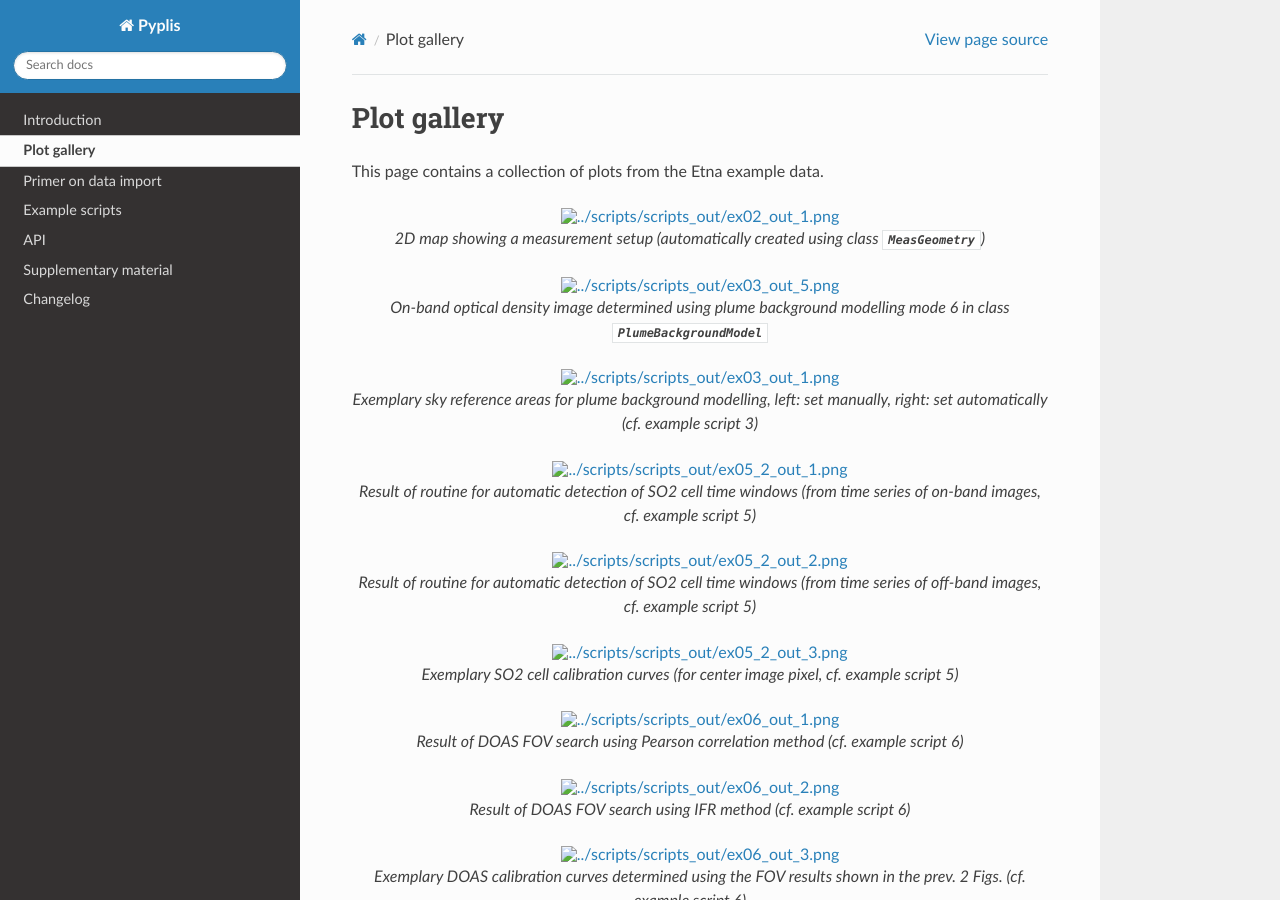
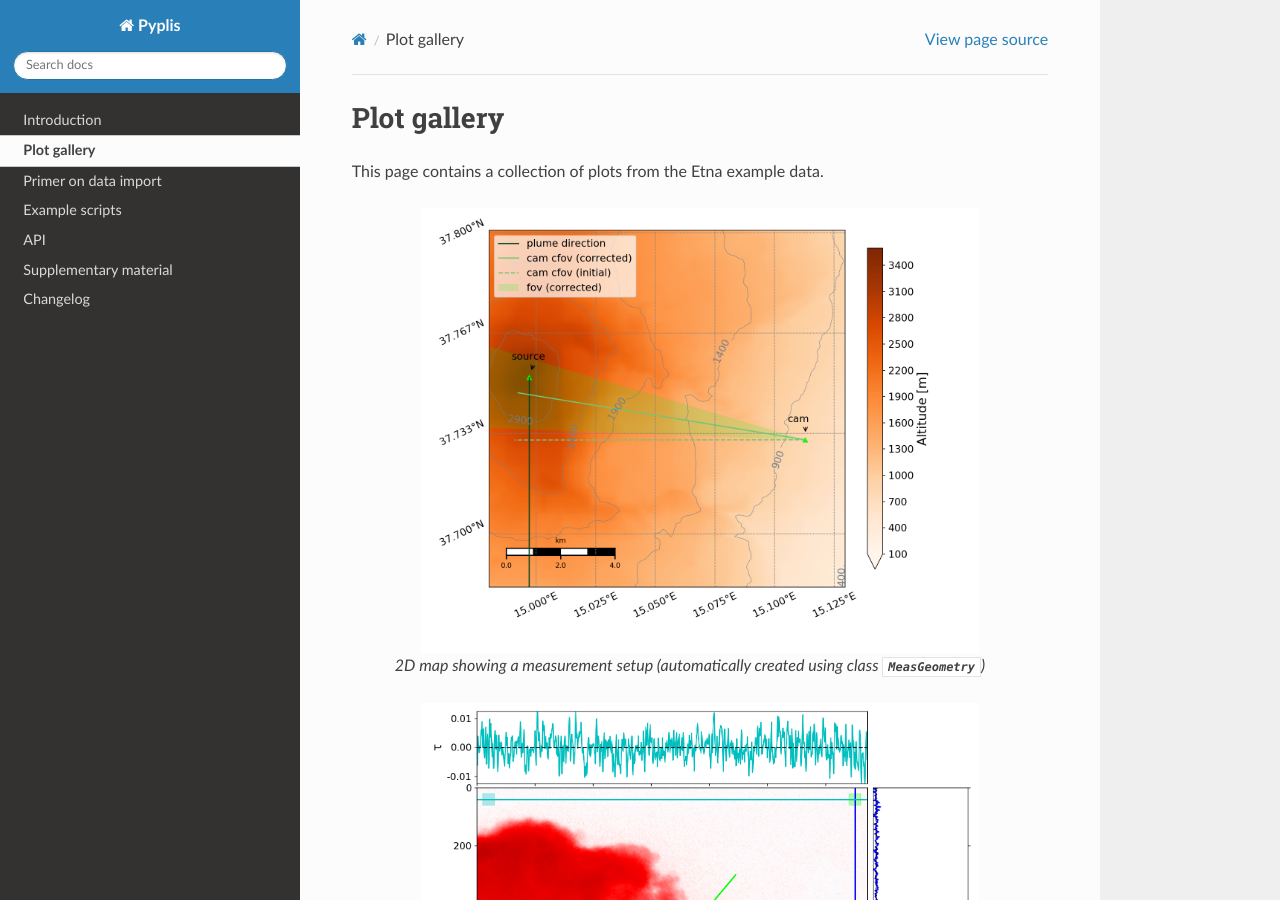
Before and after one commit to jgliss/pyplis, a Sphinx documentation site: the page built from docs/gallery.rst, in a window 1280 px wide and 900 px high. Built offline with Sphinx 7.4.7 and the Read the Docs theme 3.1.0, drawn with Linux system fonts in a browser that asks for light colours; formulas are drawn with MathJax 3.

Commit message:
change relative paths of gallery images

```diff
--- a/docs/gallery.rst
+++ b/docs/gallery.rst
@@ -4,109 +4,109 @@ Plot gallery
 
 This page contains a collection of plots from the Etna example data.
 
-.. figure::  ../scripts/scripts_out/ex02_out_1.png
+.. figure::  _static/ex02_out_1.png
   :width: 80%
   :align: center
 
   2D map showing a measurement setup (automatically created using class :class:`MeasGeometry`)
 
-.. figure::  ../scripts/scripts_out/ex03_out_5.png
+.. figure::  _static/ex03_out_5.png
   :width: 80%
   :align: center
 
   On-band optical density image determined using plume background modelling mode 6 in class :class:`PlumeBackgroundModel`
 
-.. figure::  ../scripts/scripts_out/ex03_out_1.png
+.. figure::  _static/ex03_out_1.png
   :width: 80%
   :align: center
 
   Exemplary sky reference areas for plume background modelling, left: set manually, right: set automatically (cf. example script 3)
 
-.. figure::  ../scripts/scripts_out/ex05_2_out_1.png
+.. figure::  _static/ex05_2_out_1.png
   :width: 80%
   :align: center
 
   Result of routine for automatic detection of SO2 cell time windows (from time series of on-band images, cf. example script 5)
 
-.. figure::  ../scripts/scripts_out/ex05_2_out_2.png
+.. figure::  _static/ex05_2_out_2.png
   :width: 80%
   :align: center
 
   Result of routine for automatic detection of SO2 cell time windows (from time series of off-band images, cf. example script 5)
 
-.. figure::  ../scripts/scripts_out/ex05_2_out_3.png
+.. figure::  _static/ex05_2_out_3.png
   :width: 80%
   :align: center
 
   Exemplary SO2 cell calibration curves (for center image pixel, cf. example script 5)
 
-.. figure::  ../scripts/scripts_out/ex06_out_1.png
+.. figure::  _static/ex06_out_1.png
   :width: 80%
   :align: center
 
   Result of DOAS FOV search using Pearson correlation method (cf. example script 6)
 
-.. figure::  ../scripts/scripts_out/ex06_out_2.png
+.. figure::  _static/ex06_out_2.png
   :width: 80%
   :align: center
 
   Result of DOAS FOV search using IFR method (cf. example script 6)
 
-.. figure::  ../scripts/scripts_out/ex06_out_3.png
+.. figure::  _static/ex06_out_3.png
   :width: 80%
   :align: center
 
   Exemplary DOAS calibration curves determined using the FOV results shown in the prev. 2 Figs. (cf. example script 6)
 
-.. figure::  ../scripts/scripts_out/ex08_out_1.png
+.. figure::  _static/ex08_out_1.png
   :width: 80%
   :align: center
 
   Left: plume AA image including two plume cross section lines used for cross correlation based plume velocity retrieval. Right: Result of cross correlation analysis using the two PCS lines shown left resulting in a velocity of 4.29 m/s (cf. example script 8)
 
-.. figure::  ../scripts/scripts_out/ex09_out_1.png
+.. figure::  _static/ex09_out_1.png
   :width: 80%
   :align: center
 
   Example output of optical flow Farneback algorithm (left) including histograms of orientation angles (middle) and flow vector magnitudes (right) retrieved within ROIs around both lines. Retrieved expectation values and intervals, derived from 1. and 2. moments of the histograms are indicated by solid and dashed lines, respectively (cf. ex. script 9).
 
-.. figure::  ../scripts/scripts_out/ex09_out_4.png
+.. figure::  _static/ex09_out_4.png
   :width: 80%
   :align: center
 
   Time series of plume velocity parameters (direction, top; displacement length, bottom) retrieved using histogram based post analysis of optical flow field for the two retrieval lines shown in prev. Fig.  (cf. ex. script 9)
 
-.. figure::  ../scripts/scripts_out/ex11_out_2.png
+.. figure::  _static/ex11_out_2.png
   :width: 80%
   :align: center
 
   SO2-CD image corrected for signal dilution using pixels along terrain features in the images (lime and blue lines) to estimate atmospheric extinction coefficients.
 
-.. figure::  ../scripts/scripts_out/ex11_out_5.png
+.. figure::  _static/ex11_out_5.png
   :width: 80%
   :align: center
 
   3D map showing results of pixel based distance retrieval to terrain features used for signal dilution correction (cf. prev. Fig.)
 
-.. figure::  ../scripts/scripts_out/ex11_out_0.png
+.. figure::  _static/ex11_out_0.png
   :width: 80%
   :align: center
 
   Result of signal dilution correction fit to retrieve atmospheric extinction coefficients (on-band)
 
-.. figure::  ../scripts/scripts_out/ex11_out_1.png
+.. figure::  _static/ex11_out_1.png
   :width: 80%
   :align: center
 
   Result of signal dilution correction fit to retrieve atmospheric extinction coefficients (off-band)
 
-.. figure::  ../scripts/scripts_out/ex12_out_1.png
+.. figure::  _static/ex12_out_1.png
   :width: 80%
   :align: center
 
   Calibrated SO2-CD image of the Etna plume (not dilution corrected) including retrieval line L (young_plume) and area (red rectangle) used as quality check when performing emission rate analysis (cf. bottom panel, next plot).
 
-.. figure::  ../scripts/scripts_out/ex12_out_2.png
+.. figure::  _static/ex12_out_2.png
   :width: 80%
   :align: center
 
```
